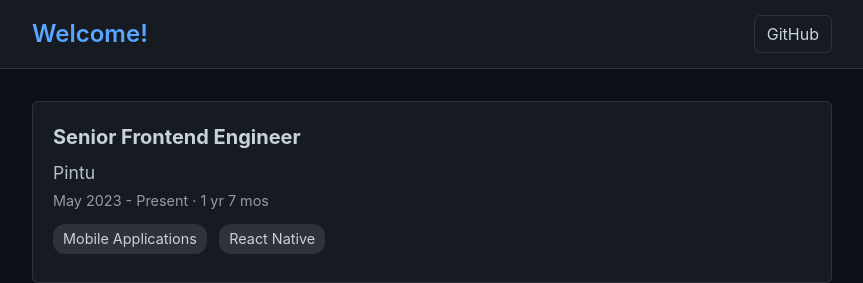
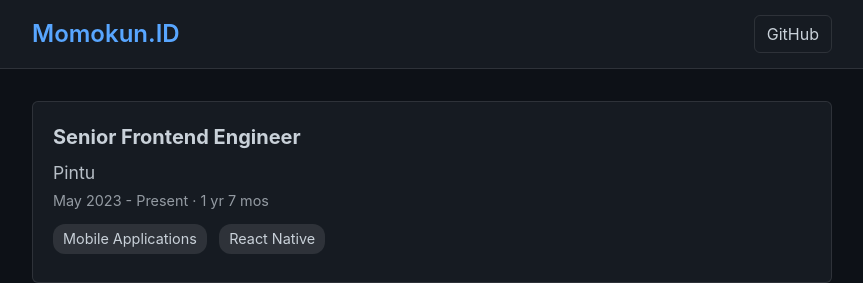
Before and after one commit to elmotan95/elmotan95.github.io, a Jekyll site: the page built from index.markdown, in a window 1280 px wide. Shown: the top 283 px of the page, without its empty margins (208-1071 px from the left). Built offline with Jekyll 4.4.1, drawn with Linux system fonts in a browser that asks for light colours.

Commit message:
feat: change title

```diff
--- a/_config.yml
+++ b/_config.yml
@@ -18,7 +18,7 @@
 # You can create any custom variable you would like, and they will be accessible
 # in the templates via {{ site.myvariable }}.
 
-title: Welcome!
+title: Momokun.ID
 email: elmo.miharja@gmail.com
 description: >-
   Senior Frontend Engineer with expertise in React Native and Mobile Applications.
```
